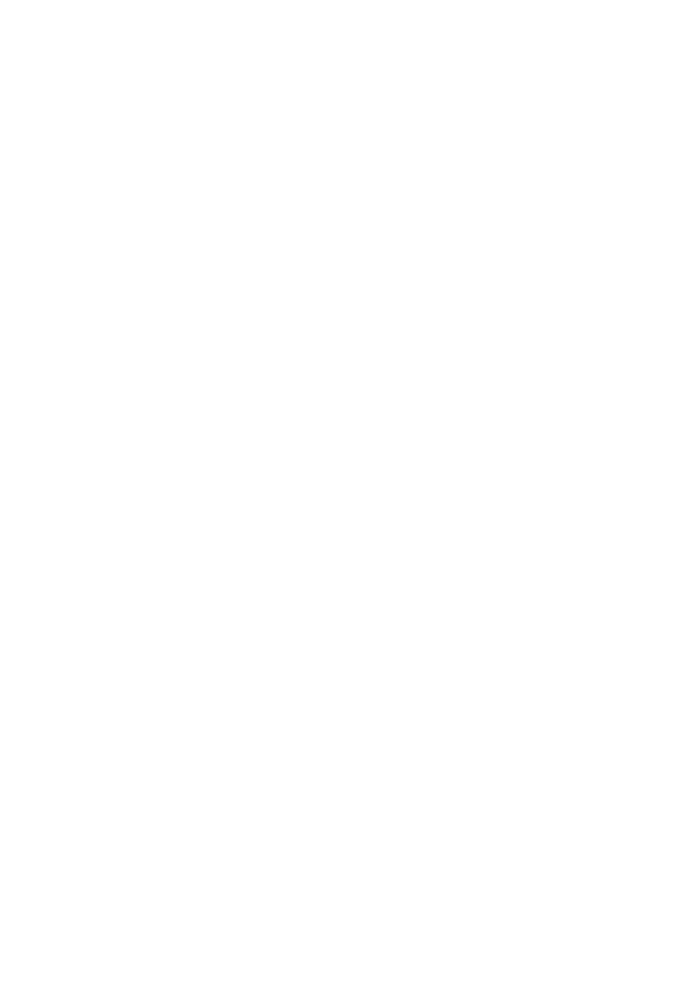
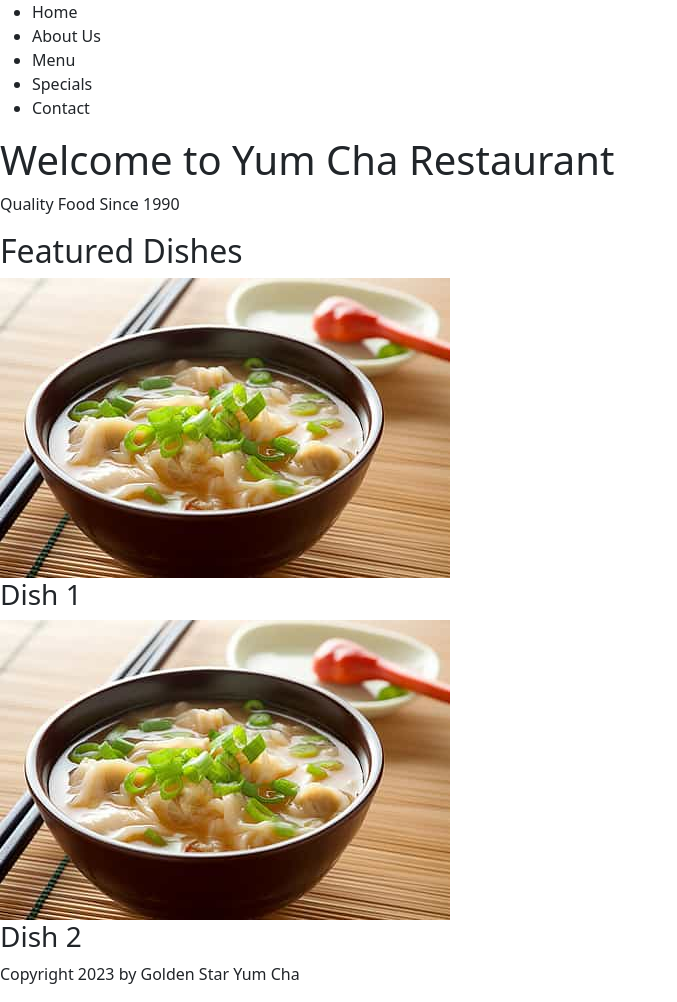
Before and after one commit to bennychen2004181026/GoldenStar, a website: page src/index.html in a window 1280 px wide. Shown: the whole page, without its empty margins (0-677 px from the left). Before the commit the page ends 800 px from the top, so only its background shows below. Drawn offline with nearby package versions, Linux system fonts and the light colour scheme; files that its build step writes are made by us from their sources.

Commit message:
Applied semantic tags and meaningful class names to feature section and footer

```diff
--- a/src/index.html
+++ b/src/index.html
@@ -18,16 +18,55 @@
     <title>Golden Star Yum Cha</title>
   </head>
   <body>
-    <header>
-      <!-- Navigation bar -->
+    <!-- Header -->
+    <header class="site-header">
+      <!-- Navigation Bar -->
+      <nav class="main-nav">
+        <ul class="nav-list">
+          <li class="nav-item"><a href="#" class="nav-link">Home</a></li>
+          <li class="nav-item"><a href="#" class="nav-link">About Us</a></li>
+          <li class="nav-item"><a href="#" class="nav-link">Menu</a></li>
+          <li class="nav-item"><a href="#" class="nav-link">Specials</a></li>
+          <li class="nav-item"><a href="#" class="nav-link">Contact</a></li>
+        </ul>
+      </nav>
+    </header>
 
-    </header>
-    <main>
-      <!-- Main content like Introduction, menu highlights, etc. -->
+    <!-- Main Content -->
+    <main class="content">
+      <!-- Hero Section -->
+      <section id="hero-section" class="hero">
+        <h1 class="hero-title">Welcome to Yum Cha Restaurant</h1>
+        <p class="hero-subtitle">Quality Food Since 1990</p>
+      </section>
+
+      <!-- Featured Dishes Section -->
+      <section id="featured-dishes" class="feature">
+        <h2 class="feature-title">Featured Dishes</h2>
+        <div class="dish-item">
+          <img
+            src="./assets/images/wonton.jpg"
+            alt="Dish 1"
+            class="dish-image"
+          />
+          <h3 class="dish-title">Dish 1</h3>
+        </div>
+        <div class="dish-item">
+          <img
+            src="./assets/images/wonton2.jpg"
+            alt="Dish 2"
+            class="dish-image"
+          />
+          <h3 class="dish-title">Dish 2</h3>
+        </div>
+        <!-- Add more dishes -->
+      </section>
     </main>
-    <footer>
-      <!-- Footer content will go here -->
+
+    <!-- Footer -->
+    <footer class="site-footer">
+      <p class="footer-text">Copyright 2023 by Golden Star Yum Cha</p>
     </footer>
-    <script src="js/main.js"></script>
+    <script src="../assets/js/main.js"></script>
   </body>
 </html>
```
Also changed, not shown: src/assets/images/wonton.jpg (added), src/assets/images/wonton2.jpg (added).
